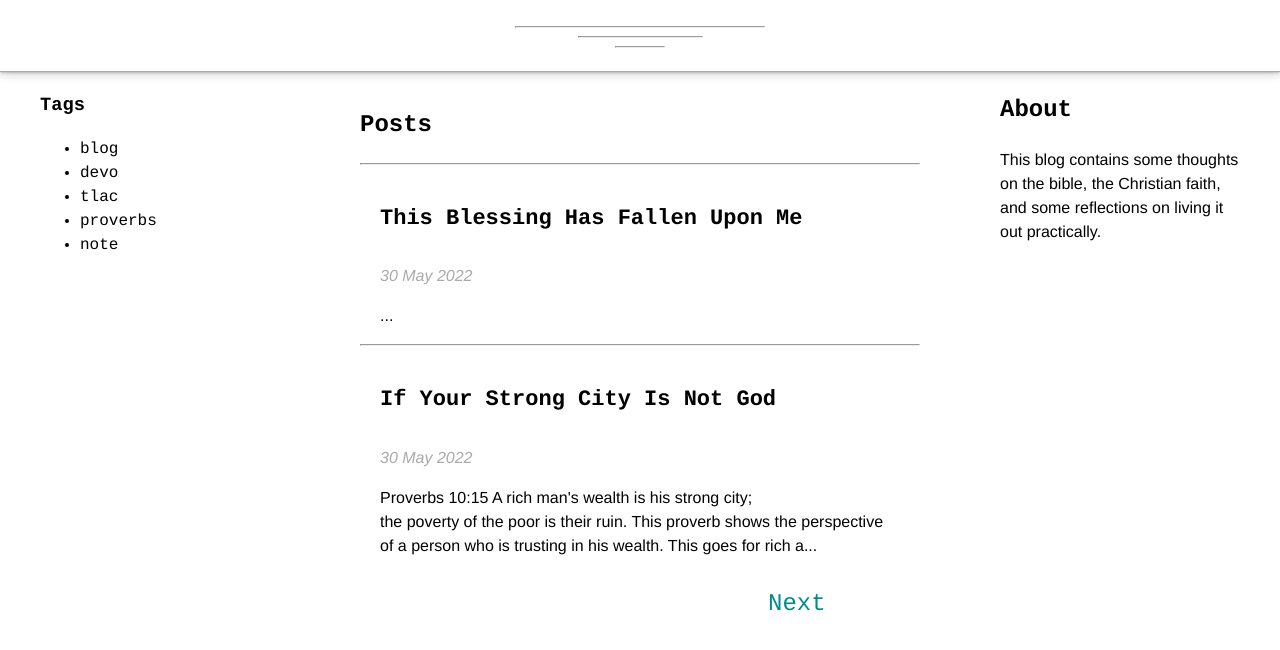
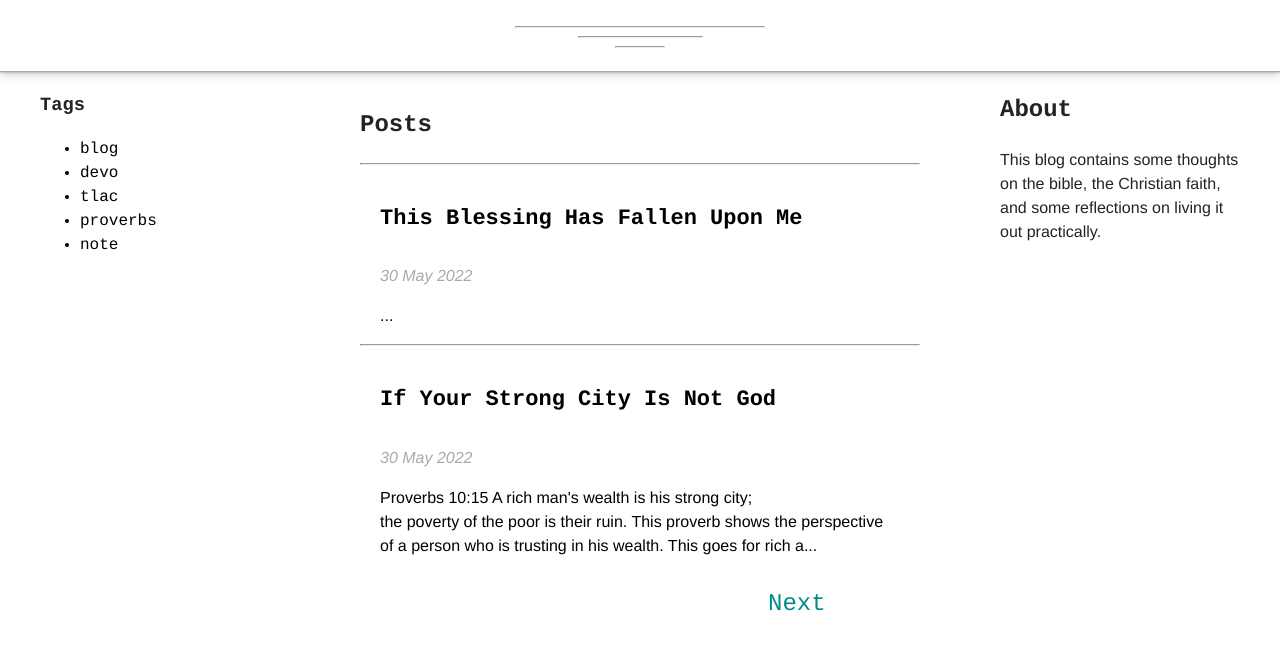
Before and after one commit to jd-m/devo-overflow, a plain HTML site: page index.html in a window 1280 px wide. Shown: the part 80-730 px from the top of the page. Drawn offline with Linux system fonts and the light colour scheme; no server answers.

Commit message:
retry publish

```diff
--- a/css/site.css
+++ b/css/site.css
@@ -32,6 +32,7 @@ body {
   padding: 0px;
   margin: 0px;
   font-size: 16px;
+  color: #212427;
 }
 
 a, a:visited {
@@ -42,6 +43,7 @@ a, a:visited {
 
 h1, h2, h3, h4 {
     font-family: Courier;
+    color: #212427;
 }
 
 h4 {
```
